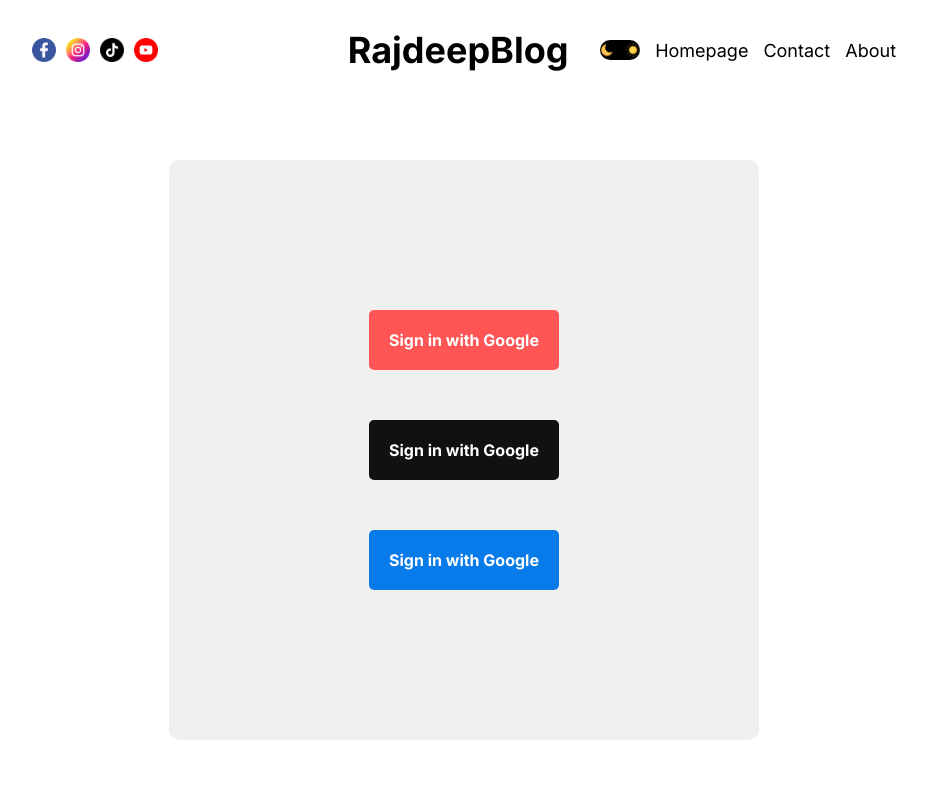
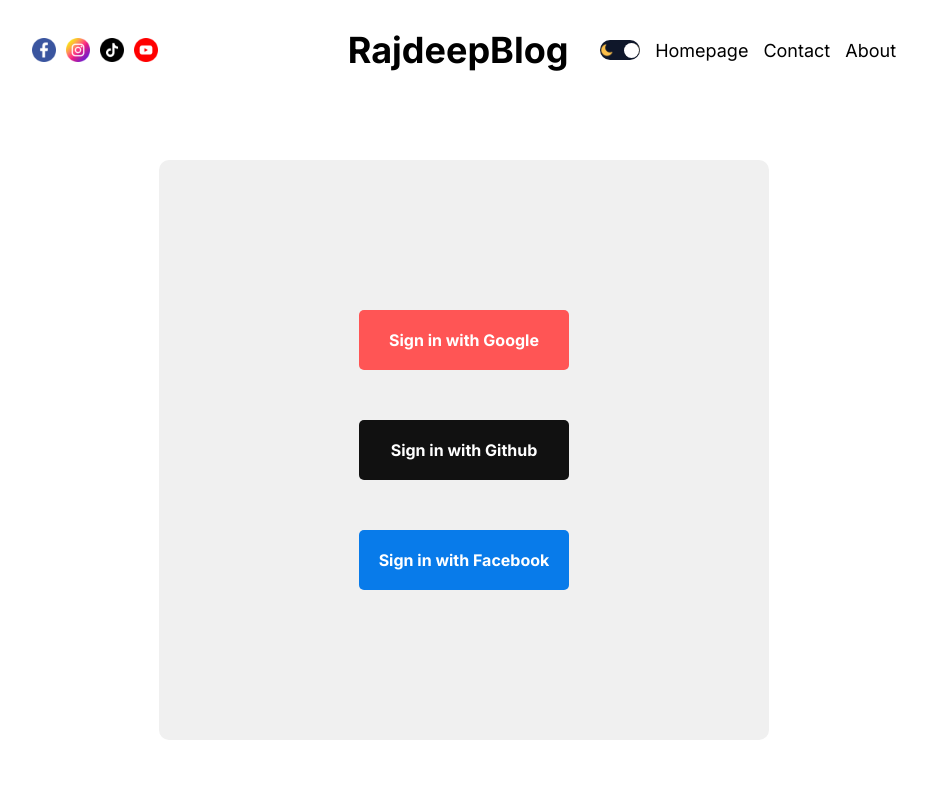
Before and after one commit to Sanjampreet15/Blogging-App, a Next.js app: page /login in a window 1280 px wide. Shown: the top 800 px of the page, without its empty margins (176-1103 px from the left). Built offline with nearby package versions, Linux system fonts and the light colour scheme; no server answers.

Commit message:
Done authentication using console.cloud

```diff
--- a/src/app/api/auth/[...nextauth]/route.js
+++ b/src/app/api/auth/[...nextauth]/route.js
@@ -1 +1,7 @@
 // This file  contain the code for API integration
+import { authOptions } from "@/utils/auth"
+import NextAuth from "next-auth"
+
+const handler = NextAuth(authOptions);
+
+export {handler as GET, handler as  POST};
--- a/src/app/layout.js
+++ b/src/app/layout.js
@@ -4,6 +4,7 @@
 import Footer from "@/components/footer/Footer";
 import { ThemeContexProvider } from "@/context/ThemeContext";
 import ThemeProvider from "@/providers/ThemeProvider";
+import AuthProvider from "@/providers/AuthProvider";
 
 const inter = Inter({ subsets: ["latin"] });
 
@@ -16,6 +17,7 @@
   return (
     <html lang="en">
       <body className={inter.className}>
+        <AuthProvider>
           <ThemeContexProvider>
             <ThemeProvider>
               <div className="container">
@@ -27,6 +29,7 @@
               </div>
             </ThemeProvider>
           </ThemeContexProvider>
+        </AuthProvider>
       </body>
     </html>
   );
--- a/src/app/login/page.jsx
+++ b/src/app/login/page.jsx
@@ -1,16 +1,33 @@
-import React from "react";
-import styles from "./loginPage.module.css"
+"use client"
 
-const LoginPage = () =>{
-   return (
-       <div className={styles.container}>
-        <div className={styles.wrapper}>
-            <div className={styles.socialButton}>Sign in with Google</div>
-            <div className={styles.socialButton}>Sign in with Google</div>
-            <div className={styles.socialButton}>Sign in with Google</div>
+import { signIn, useSession } from "next-auth/react";
+import styles from "./loginPage.module.css";
+import { useRouter } from "next/navigation";
+
+const LoginPage = () => {
+  const { status } = useSession();
+
+  const router = useRouter();
+
+  if (status === "loading") {
+    return <div className={styles.loading}>Loading...</div>;
+  }
+
+  if (status === "authenticated") {
+    router.push("/")
+  }
+
+  return (
+    <div className={styles.container}>
+      <div className={styles.wrapper}>
+        <div className={styles.socialButton} onClick={() => signIn("google")}>
+          Sign in with Google
         </div>
-       </div>
-   )
-}
+        <div className={styles.socialButton}>Sign in with Github</div>
+        <div className={styles.socialButton}>Sign in with Facebook</div>
+      </div>
+    </div>
+  );
+};
 
-export default LoginPage
+export default LoginPage;
--- a/src/components/authLinks/AuthLinks.jsx
+++ b/src/components/authLinks/AuthLinks.jsx
@@ -2,6 +2,7 @@
 import React, { useState } from 'react'
 import styles from "./authLinks.module.css"
 import Link from 'next/link';
+import { signOut } from 'next-auth/react';
 
  const AuthLinks = () =>{
     const [open,setOpen] = useState(false)
@@ -14,7 +15,7 @@
     ):(
         <>
     <Link href="/write" className={styles.link}>Write</Link>
-    <span className={styles.link}>Logout</span>
+    <span className={styles.link} onClick={signOut}>Logout</span>
     </>
     )}
     <div className={styles.burger} onClick={() =>setOpen(!open)}>
--- a/src/components/themeToggle/ThemeToggle.jsx
+++ b/src/components/themeToggle/ThemeToggle.jsx
@@ -1,19 +1,33 @@
 "use client";
-import React, { useContext } from 'react'
-import styles from "./themeToggle.module.css"
-import Image from 'next/image'
-import { ThemeContext } from '@/context/ThemeContext'
 
- const Themetoggle = () =>{
-    const {toggle, theme} =useContext(ThemeContext)
+import Image from "next/image";
+import styles from "./themeToggle.module.css";
+import { useContext } from "react";
+import { ThemeContext } from "@/context/ThemeContext";
 
-    return (
-        <div className={styles.container} onClick={toggle}>
-            <Image src="/moon.png" alt="" width={14} height={14} />
-            <div className={styles.ball} style={theme == "dark" ? {left:1,backgroundColor:"white"}:{right:1, backgroundClor:"#0f172a"}}></div>
-            <Image src="/sun.png" alt="" width={14} height={14} />
-        </div>
-    )
- }
+const ThemeToggle = () => {
+  const { toggle, theme } = useContext(ThemeContext);
 
- export default Themetoggle
+  return (
+    <div
+      className={styles.container}
+      onClick={toggle}
+      style={
+        theme === "dark" ? { backgroundColor: "white" } : { backgroundColor: "#0f172a" }
+      }
+    >
+      <Image src="/moon.png" alt="" width={14} height={14} />
+      <div
+        className={styles.ball}
+        style={
+          theme === "dark"
+            ? { left: 1, background: "#0f172a" }
+            : { right: 1, background: "white" }
+        }
+      ></div>
+      <Image src="/sun.png" alt="" width={14} height={14} />
+    </div>
+  );
+};
+
+export default ThemeToggle;
```
Also changed, not shown: src/providers/AuthProvider.jsx (added, +11 -0 lines), src/utils/auth.js (added, +15 -0 lines). Lines whose indentation alone changed are shown as unchanged.
